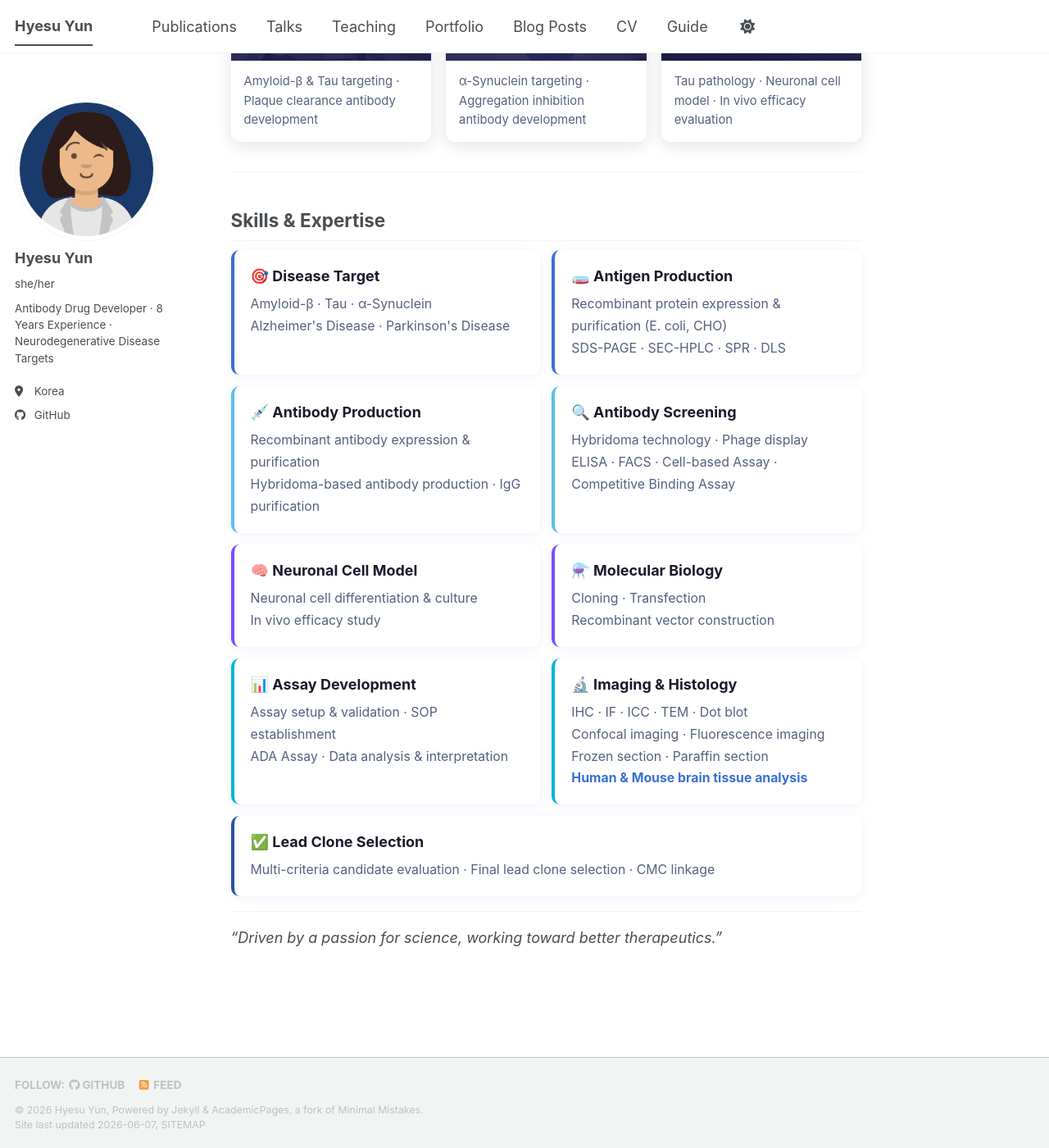
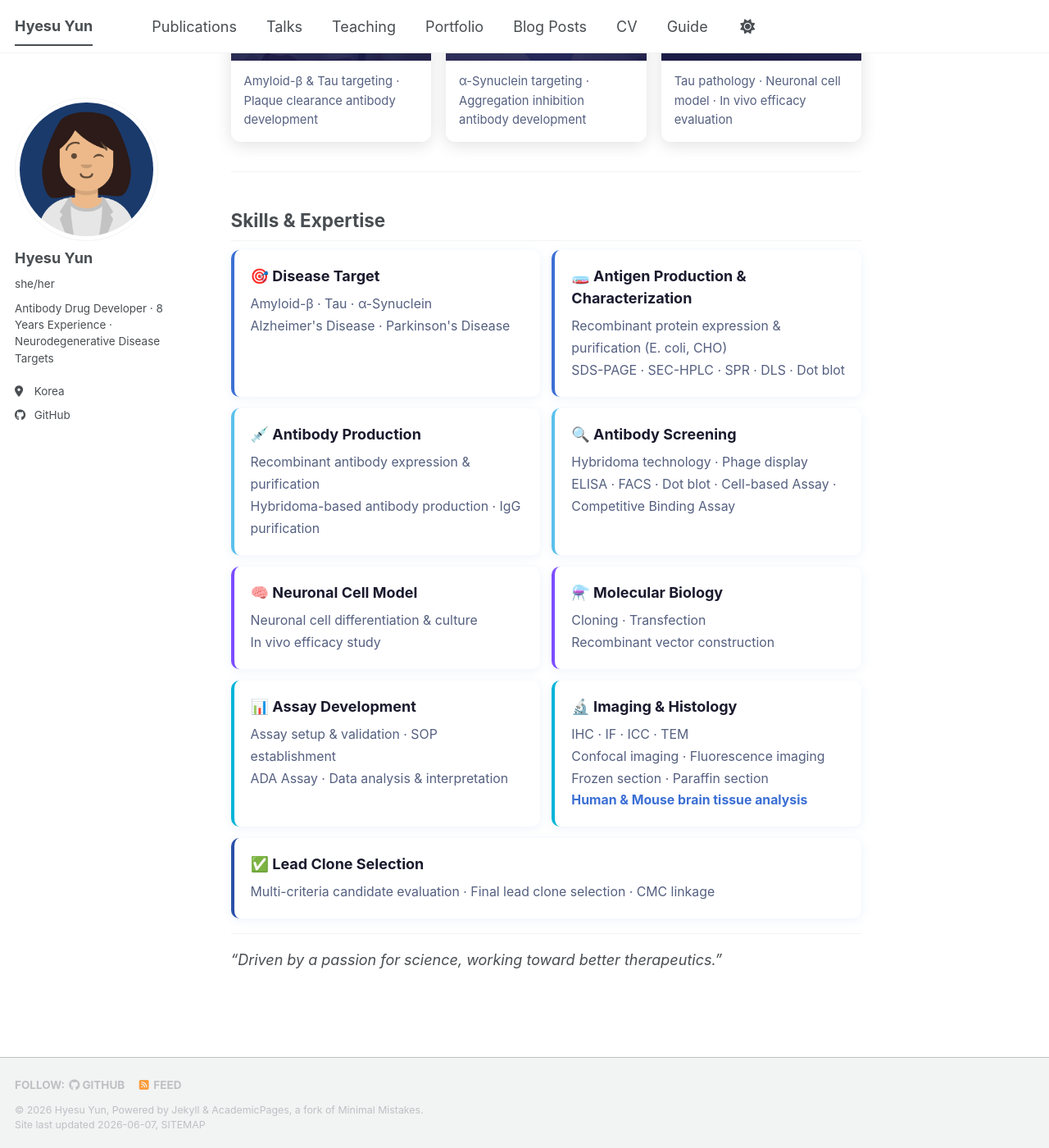
Before and after one commit to hyesu91/hyesu91.github.io, a Jekyll site: the page built from _pages/about.md, in a window 1280 px wide and 1400 px high, scrolled down 889 px. Shown: the whole window at 82% size. Built offline with Jekyll 4.4.1, drawn with Linux system fonts in a browser that asks for light colours; a script bundle is joined from its source files by our own code; library files that are not in the unit come from our copies.

Commit message:
Place Dot blot in both Antigen Characterization and Antibody Screening

```diff
--- a/_pages/about.md
+++ b/_pages/about.md
@@ -75,8 +75,8 @@ Full-cycle experience from antigen production → candidate screening → lead c
   </div>
 
   <div style="background:#fff; border-radius:10px; padding:18px 20px; box-shadow:0 2px 12px rgba(59,111,212,0.09); border-left:4px solid #3b6fd4;">
-    <div style="font-weight:700; color:#1a1a2e; margin-bottom:8px;">🧫 Antigen Production</div>
-    <div style="font-size:0.88rem; color:#556080; line-height:1.7;">Recombinant protein expression & purification (E. coli, CHO)<br>SDS-PAGE · SEC-HPLC · SPR · DLS</div>
+    <div style="font-weight:700; color:#1a1a2e; margin-bottom:8px;">🧫 Antigen Production & Characterization</div>
+    <div style="font-size:0.88rem; color:#556080; line-height:1.7;">Recombinant protein expression & purification (E. coli, CHO)<br>SDS-PAGE · SEC-HPLC · SPR · DLS · Dot blot</div>
   </div>
 
   <div style="background:#fff; border-radius:10px; padding:18px 20px; box-shadow:0 2px 12px rgba(59,111,212,0.09); border-left:4px solid #5bc0eb;">
@@ -86,7 +86,7 @@ Full-cycle experience from antigen production → candidate screening → lead c
 
   <div style="background:#fff; border-radius:10px; padding:18px 20px; box-shadow:0 2px 12px rgba(59,111,212,0.09); border-left:4px solid #5bc0eb;">
     <div style="font-weight:700; color:#1a1a2e; margin-bottom:8px;">🔍 Antibody Screening</div>
-    <div style="font-size:0.88rem; color:#556080; line-height:1.7;">Hybridoma technology · Phage display<br>ELISA · FACS · Cell-based Assay · Competitive Binding Assay</div>
+    <div style="font-size:0.88rem; color:#556080; line-height:1.7;">Hybridoma technology · Phage display<br>ELISA · FACS · Dot blot · Cell-based Assay · Competitive Binding Assay</div>
   </div>
 
   <div style="background:#fff; border-radius:10px; padding:18px 20px; box-shadow:0 2px 12px rgba(59,111,212,0.09); border-left:4px solid #7c4dff;">
@@ -106,7 +106,7 @@ Full-cycle experience from antigen production → candidate screening → lead c
 
   <div style="background:#fff; border-radius:10px; padding:18px 20px; box-shadow:0 2px 12px rgba(59,111,212,0.09); border-left:4px solid #00b4d8;">
     <div style="font-weight:700; color:#1a1a2e; margin-bottom:8px;">🔬 Imaging & Histology</div>
-    <div style="font-size:0.88rem; color:#556080; line-height:1.7;">IHC · IF · ICC · TEM · Dot blot<br>Confocal imaging · Fluorescence imaging<br>Frozen section · Paraffin section<br><strong style="color:#3b6fd4;">Human & Mouse brain tissue analysis</strong></div>
+    <div style="font-size:0.88rem; color:#556080; line-height:1.7;">IHC · IF · ICC · TEM<br>Confocal imaging · Fluorescence imaging<br>Frozen section · Paraffin section<br><strong style="color:#3b6fd4;">Human & Mouse brain tissue analysis</strong></div>
   </div>
 
   <div style="background:#fff; border-radius:10px; padding:18px 20px; box-shadow:0 2px 12px rgba(59,111,212,0.09); border-left:4px solid #2a50a8; grid-column:1/-1;">
```
